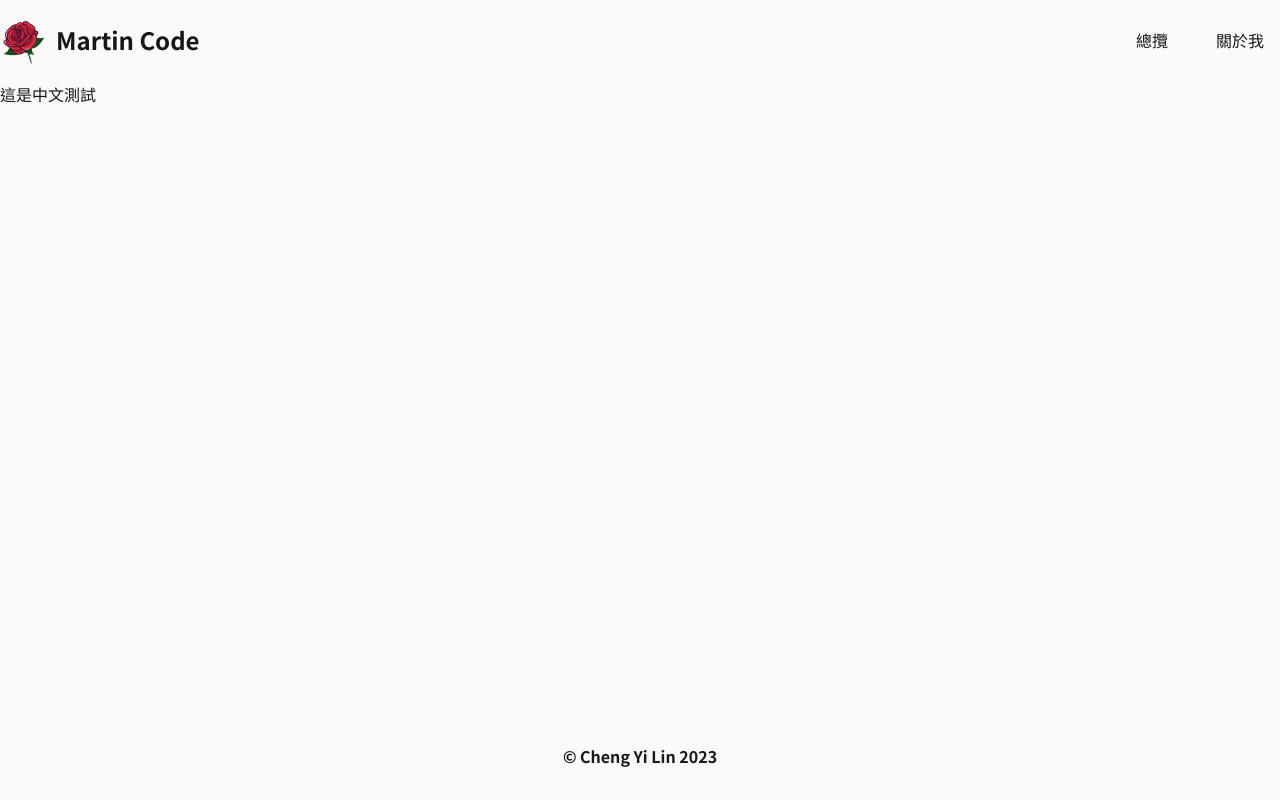
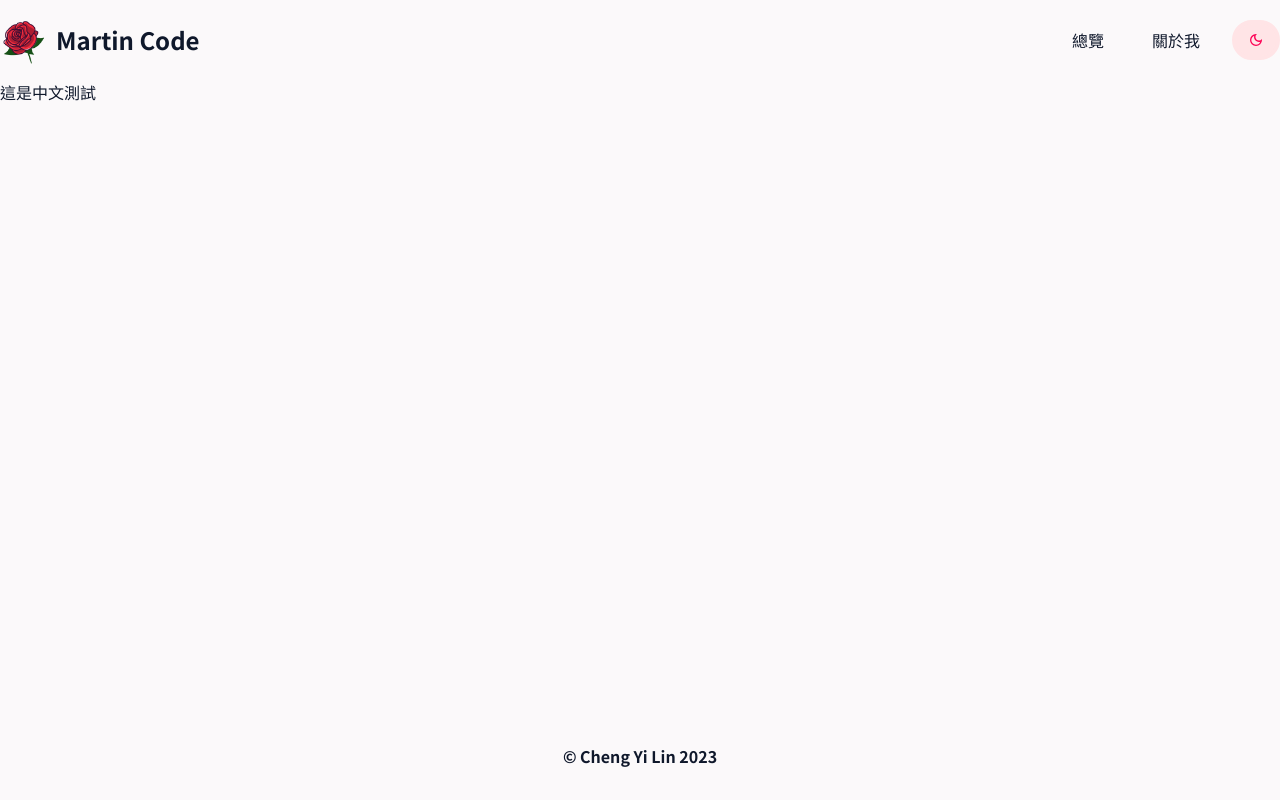
Before and after one commit to ChengYiLin/MTCode, a Next.js app: page / in a window 1280 px wide. Built offline with nearby package versions, Linux system fonts and the light colour scheme.

Commit message:
feat: Build the DarkModeSwitch Component

```diff
--- a/src/app/globals.css
+++ b/src/app/globals.css
@@ -1,3 +1,9 @@
 @tailwind base;
 @tailwind components;
 @tailwind utilities;
+
+@layer base {
+    body {
+        @apply bg-light text-dark dark:bg-dark dark:text-light transition-colors duration-300
+    }
+}
--- a/src/app/layout.tsx
+++ b/src/app/layout.tsx
@@ -20,7 +20,7 @@ export default function RootLayout({
   return (
     <html lang="zh-TW" className={`${notoSansTC.variable}`}>
       <head />
-      <body className={`${notoSansTC.className} bg-light text-dark`}>
+      <body className={`${notoSansTC.className}`}>
         <div className="flex flex-col min-h-screen">
           <Header />
           <main className="flex-auto">{children}</main>
--- /dev/null
+++ b/src/components/Layout/DarkModeSwitch.tsx
@@ -0,0 +1,50 @@
+"use client";
+
+import { FC, useEffect, useState } from "react";
+import { MdOutlineDarkMode, MdOutlineLightMode } from "react-icons/md";
+
+enum ETheme {
+  LIGHT = "light",
+  DARK = "dark",
+}
+
+const DarkModeSwitch: FC = () => {
+  const [theme, setTheme] = useState(() =>
+    typeof window !== "undefined" &&
+    window?.matchMedia("(prefers-color-scheme: dark)").matches
+      ? ETheme["DARK"]
+      : ETheme["LIGHT"]
+  );
+
+  const toggleWebSiteMode = () => {
+    setTheme((prev) =>
+      prev === ETheme["DARK"] ? ETheme["LIGHT"] : ETheme["DARK"]
+    );
+  };
+
+  useEffect(() => {
+    if (theme === ETheme["DARK"]) {
+      document.documentElement.classList.add("dark");
+    } else {
+      document.documentElement.classList.remove("dark");
+    }
+  }, [theme]);
+
+  return (
+    <button
+      className="px-3 py-1 rounded-full border-4 bg-rose-100 border-rose-100 hover:border-rose-300"
+      onClick={(e) => {
+        e.preventDefault();
+        toggleWebSiteMode();
+      }}
+    >
+      {theme === ETheme["DARK"] ? (
+        <MdOutlineLightMode className="text-primary" />
+      ) : (
+        <MdOutlineDarkMode className="text-primary" />
+      )}
+    </button>
+  );
+};
+
+export default DarkModeSwitch;
--- a/src/components/Layout/Footer.tsx
+++ b/src/components/Layout/Footer.tsx
@@ -2,7 +2,7 @@ import { FC } from "react";
 
 const Footer: FC = () => {
   return (
-    <footer className="py-8 border-t-2 border-light">
+    <footer className="py-8">
       <div className="container mx-auto">
         <p className="text-center font-bold">© Cheng Yi Lin 2023</p>
       </div>
--- a/src/components/Layout/Header.tsx
+++ b/src/components/Layout/Header.tsx
@@ -2,32 +2,27 @@ import Link from "next/link";
 import { FC } from "react";
 
 import Logo from "../Logo";
-
-const NavBarLink = [
-  {
-    link: "/Blog/category/frontend",
-    text: "關於我",
-  },
-];
+import DarkModeSwitch from "./DarkModeSwitch";
 
 const Header: FC = () => {
   return (
-    <header className="border-b-2 border-light">
+    <header>
       <div className="py-4 container mx-auto flex justify-between items-center">
         <Link href="/">
           <Logo />
         </Link>
         <div className="flex gap-4">
           <Link href="/Blog">
-            <div className="px-4 py-2 hover:text-primary transition-colors duration-300">
-              總攬
+            <div className="px-4 py-2 hover:text-primary transition-colors duration-150">
+              總覽
             </div>
           </Link>
           <Link href="/About">
-            <div className="px-4 py-2 hover:text-primary transition-colors duration-300">
+            <div className="px-4 py-2 hover:text-primary transition-colors duration-150">
               關於我
             </div>
           </Link>
+          <DarkModeSwitch />
         </div>
       </div>
     </header>
--- a/src/components/Logo/index.tsx
+++ b/src/components/Logo/index.tsx
@@ -4,7 +4,7 @@ const Logo = () => {
   return (
     <div className="flex items-center gap-2 select-none cursor-pointer hover:text-primary">
       <Image src="/logo/rose.png" alt="Logo" width={48} height={48} />
-      <span className="text-[24px] font-bold transition-colors duration-500">
+      <span className="text-[24px] font-bold transition-colors duration-300">
         Martin Code
       </span>
     </div>
--- a/tailwind.config.js
+++ b/tailwind.config.js
@@ -1,5 +1,6 @@
 /** @type {import('tailwindcss').Config} */
 module.exports = {
+  darkMode: 'class',
   content: [
     "./src/**/*.{js,ts,jsx,tsx}",
   ],
@@ -12,7 +13,7 @@ module.exports = {
       colors: {
         primary: '#FD0054',
         secondary: '#59CE8F',
-        dark: '#171717',
+        dark: '#0f182b',
         light: '#FBF9FA'
       }
     },
```
